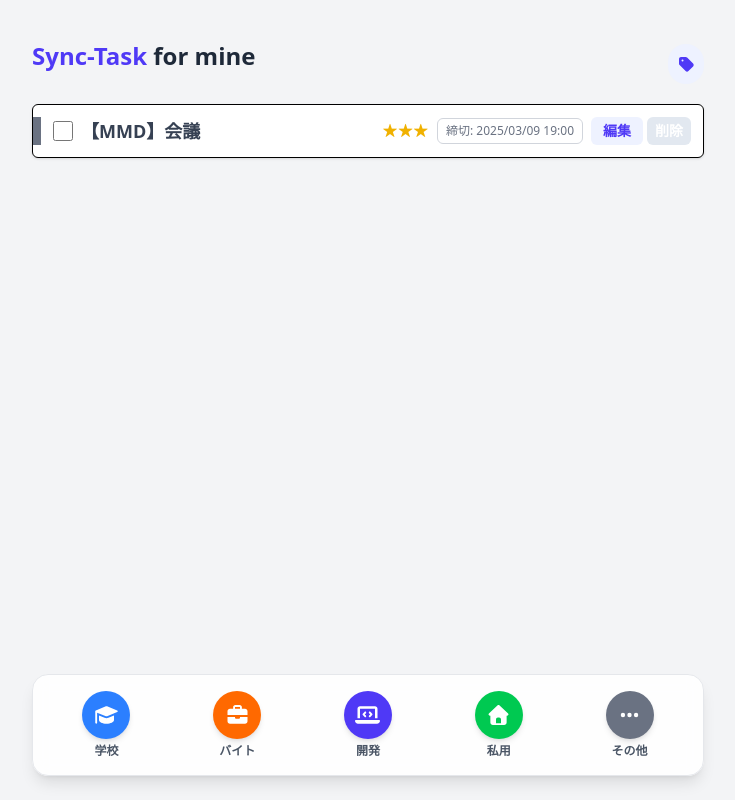
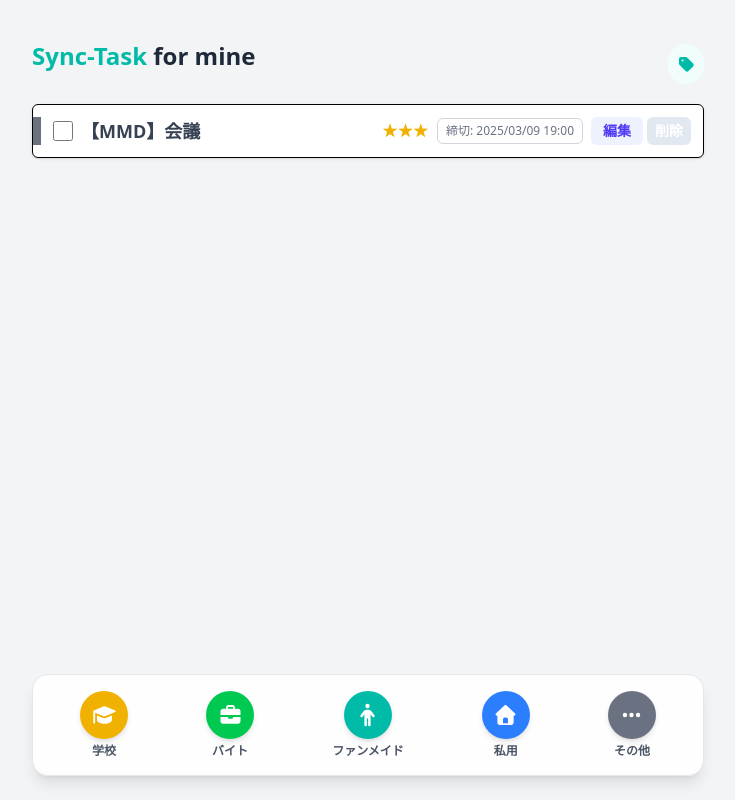
Before and after one commit to nmst0811/Sync-Task-for-mine, a React (Vite) app: page / in a window 1280 px wide. Shown: the whole page, without its empty margins (272-1007 px from the left). Built offline with nearby package versions, Linux system fonts and the light colour scheme.

Commit message:
update App.tsx and constants.ts

```diff
--- a/src/App.tsx
+++ b/src/App.tsx
@@ -104,11 +104,11 @@ const App = () => {
       <div className="mx-4 max-w-2xl pt-10 md:mx-auto">
         <div className="flex items-center justify-between mb-4">
           <h1 className="mb-4 text-2xl font-bold text-gray-800">
-            <span className="text-indigo-600">Sync-Task</span> for mine
+            <span className="text-teal-500">Sync-Task</span> for mine
           </h1>
           <button
                 onClick={() => setIsTagManagerOpen(true)}
-                className="text-indigo-600 bg-indigo-50 p-2 rounded-full hover:bg-indigo-100"
+                className="text-teal-500 bg-teal-50 p-2 rounded-full hover:bg-teal-100"
             >
                 <FontAwesomeIcon icon={faTag} />
             </button>
--- a/src/constants.ts
+++ b/src/constants.ts
@@ -3,25 +3,25 @@ import {
   faGraduationCap,
   faBriefcase,
   faHouse,
-  faLaptopCode,
+  faPerson,
   faEllipsis
 } from "@fortawesome/free-solid-svg-icons";
 
 // カテゴリのデータ定義
 export const CATEGORIES = [
-  { id: 'school', label: '学校', icon: faGraduationCap, color: 'bg-blue-500' },
-  { id: 'work', label: 'バイト', icon: faBriefcase, color: 'bg-orange-500' },
-  { id: 'coding', label: '開発', icon: faLaptopCode, color: 'bg-indigo-600' },
-  { id: 'private', label: '私用', icon: faHouse, color: 'bg-green-500' },
+  { id: 'school', label: '学校', icon: faGraduationCap, color: 'bg-yellow-500' },
+  { id: 'work', label: 'バイト', icon: faBriefcase, color: 'bg-green-500' },
+  { id: 'fanmade', label: 'ファンメイド', icon: faPerson, color: 'bg-teal-500' },
+  { id: 'private', label: '私用', icon: faHouse, color: 'bg-blue-500' },
   { id: 'other', label: 'その他', icon: faEllipsis, color: 'bg-gray-500' },
 ];
 
 // 色をIDから引けるようにする辞書（TodoItemで使います）
 export const CATEGORY_COLORS: Record<string, string> = {
-  school: 'bg-blue-500',
-  work: 'bg-orange-500',
-  coding: 'bg-indigo-600',
-  private: 'bg-green-500',
+  school: 'bg-yellow-500',
+  work: 'bg-green-500',
+  fanmade: 'bg-teal-500',
+  private: 'bg-blue-500',
   other: 'bg-gray-500',
 };
 
```
